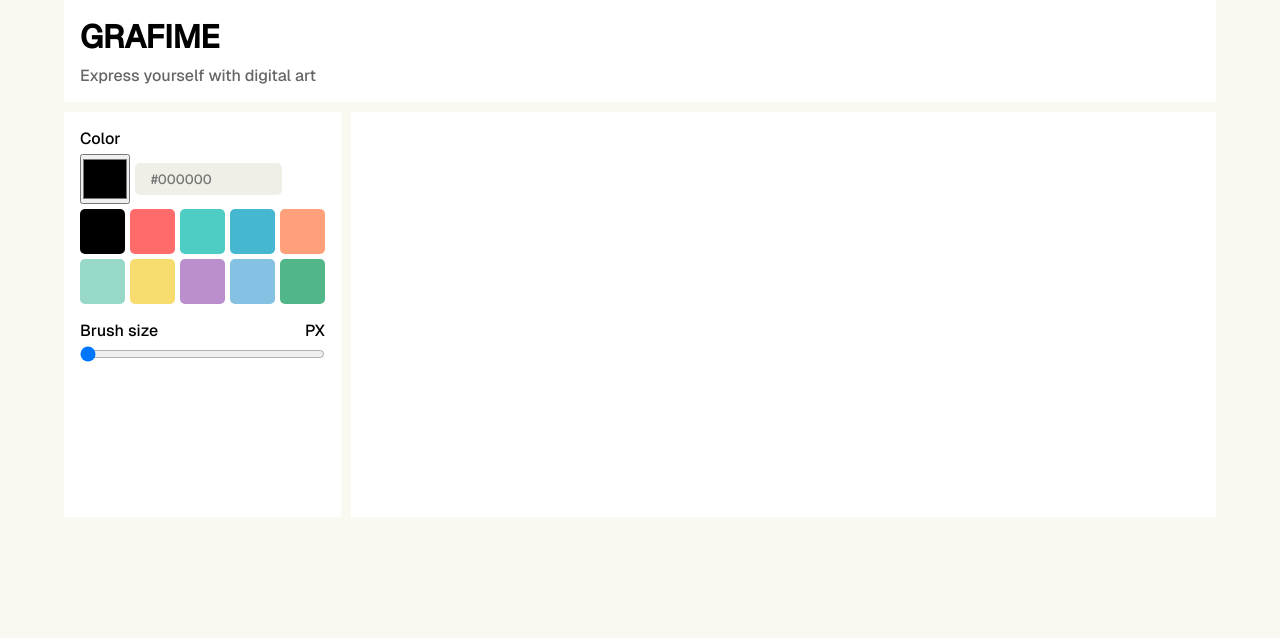
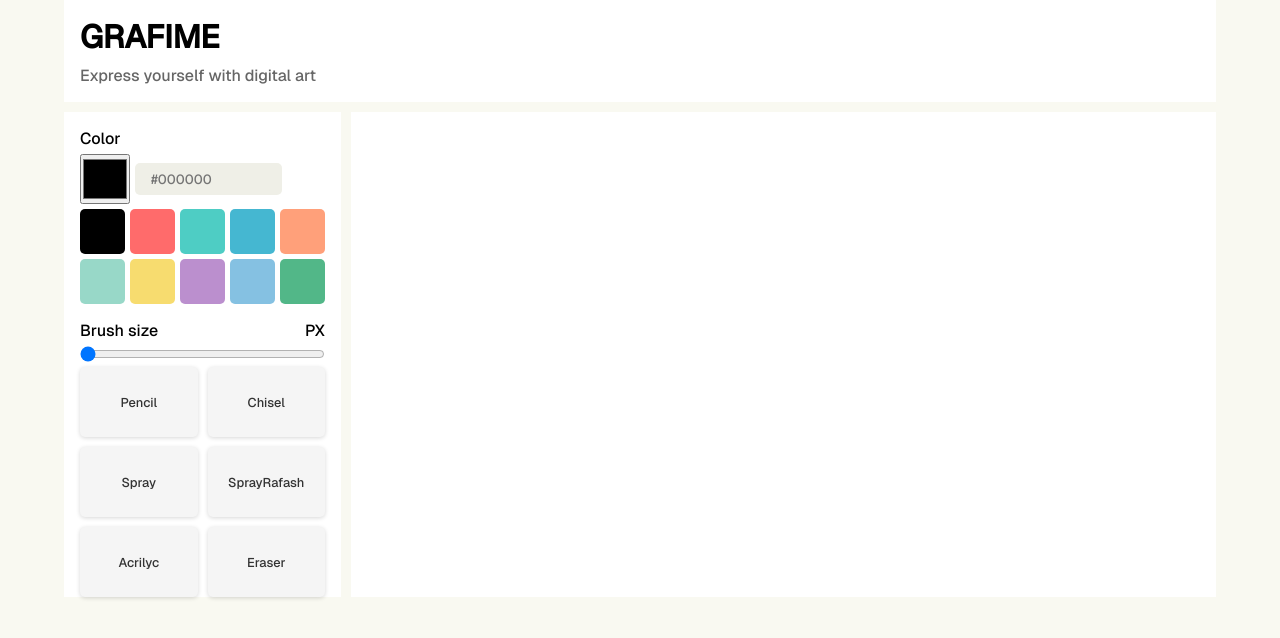
Before and after one commit to Rodevp/draw-garfity, an Angular app in the folder grafime/: page / in a window 1280 px wide. Shown: the top 638 px of the page. Built offline with nearby package versions, Linux system fonts and the light colour scheme.

Commit message:
estilo a las opciones de pinceles listo

```diff
--- a/grafime/src/app/components/pencil/pencil.css
+++ b/grafime/src/app/components/pencil/pencil.css
@@ -0,0 +1,24 @@
+.pencil {
+    height: 70px;
+    padding: 0 5px;
+    display: flex;
+    align-items: center;
+    justify-content: center;
+    border-radius: 5px;
+    cursor: pointer;
+    box-shadow: rgba(0, 0, 0, 0.16) 0px 1px 4px;
+    background-color: #f5f5f5;
+    transition: background-color 0.3s ease;
+    color: #333333;
+
+    p {
+        text-align: center;
+        font-size: 0.8rem;
+    }
+
+    &:hover {
+        color: #fff;
+        background-color: #5351AA;
+    }
+
+}
--- a/grafime/src/app/components/pencil/pencil.html
+++ b/grafime/src/app/components/pencil/pencil.html
@@ -0,0 +1,3 @@
+<div class="pencil">
+    <p>{{namePencil()}}</p>
+</div>
--- a/grafime/src/app/components/pencil/pencil.ts
+++ b/grafime/src/app/components/pencil/pencil.ts
@@ -1,8 +1,10 @@
-import { Component } from "@angular/core";
+import { Component, input } from "@angular/core";
 
 @Component({
     selector: 'app-pencil',
     templateUrl: './pencil.html',
     styleUrls: ['./pencil.css']
 })
-export class PencilComponent { }
+export class PencilComponent {
+    namePencil = input<string>();
+}
--- a/grafime/src/app/components/select-pencil/select-pencil.css
+++ b/grafime/src/app/components/select-pencil/select-pencil.css
@@ -0,0 +1,7 @@
+.select-pencil {
+    width: 100%;
+    padding: 0 1rem;
+    display: grid;
+    grid-template-columns: repeat(2, 1fr);
+    gap: 10px;
+}
--- a/grafime/src/app/components/select-pencil/select-pencil.html
+++ b/grafime/src/app/components/select-pencil/select-pencil.html
@@ -1,3 +1,5 @@
-<div>
-    <app-pencil></app-pencil>
+<div class="select-pencil">
+    @for (pencil of pencils; track $index) {
+    <app-pencil [id]="$index" [namePencil]="pencil"></app-pencil>
+    }
 </div>
--- a/grafime/src/app/components/select-pencil/select-pencil.ts
+++ b/grafime/src/app/components/select-pencil/select-pencil.ts
@@ -7,4 +7,13 @@ import { PencilComponent } from "../pencil/pencil";
     styleUrls: ['./select-pencil.css'],
     imports: [PencilComponent]
 })
-export class SelectPencilComponent { }
+export class SelectPencilComponent {
+    pencils = [
+        "Pencil",
+        "Chisel",
+        "Spray",
+        "SprayRafash",
+        "Acrilyc",
+        "Eraser"
+    ]
+}
```
